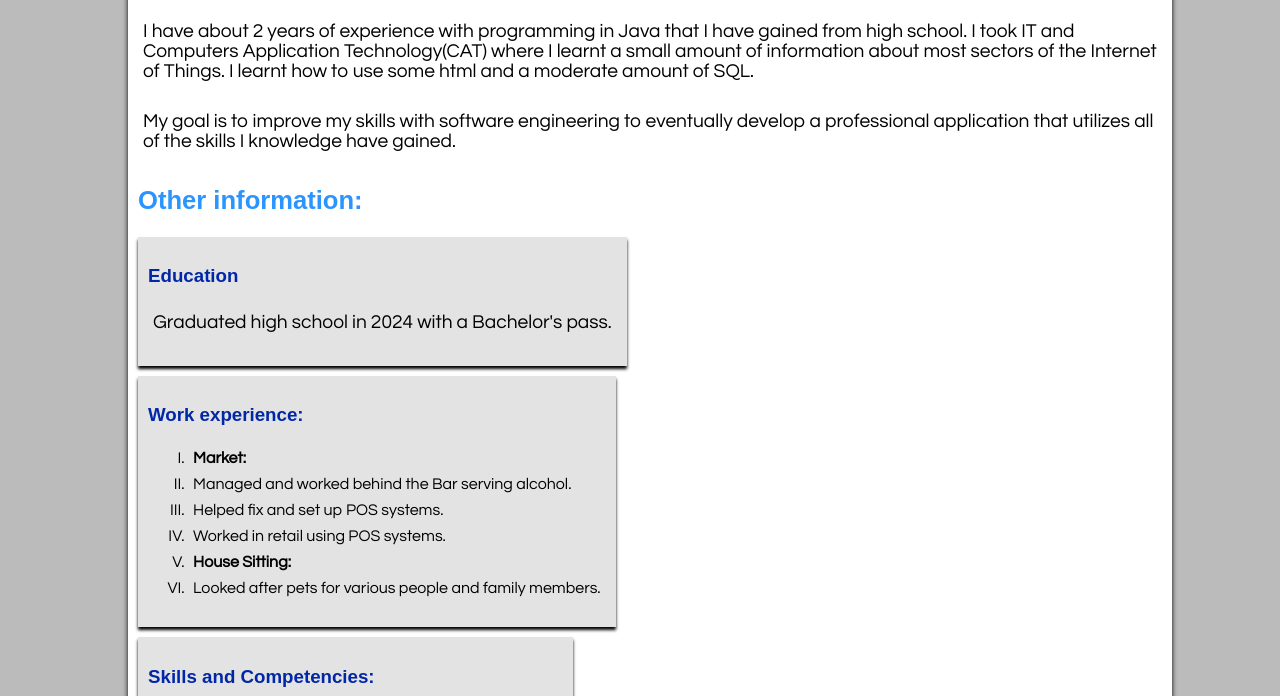
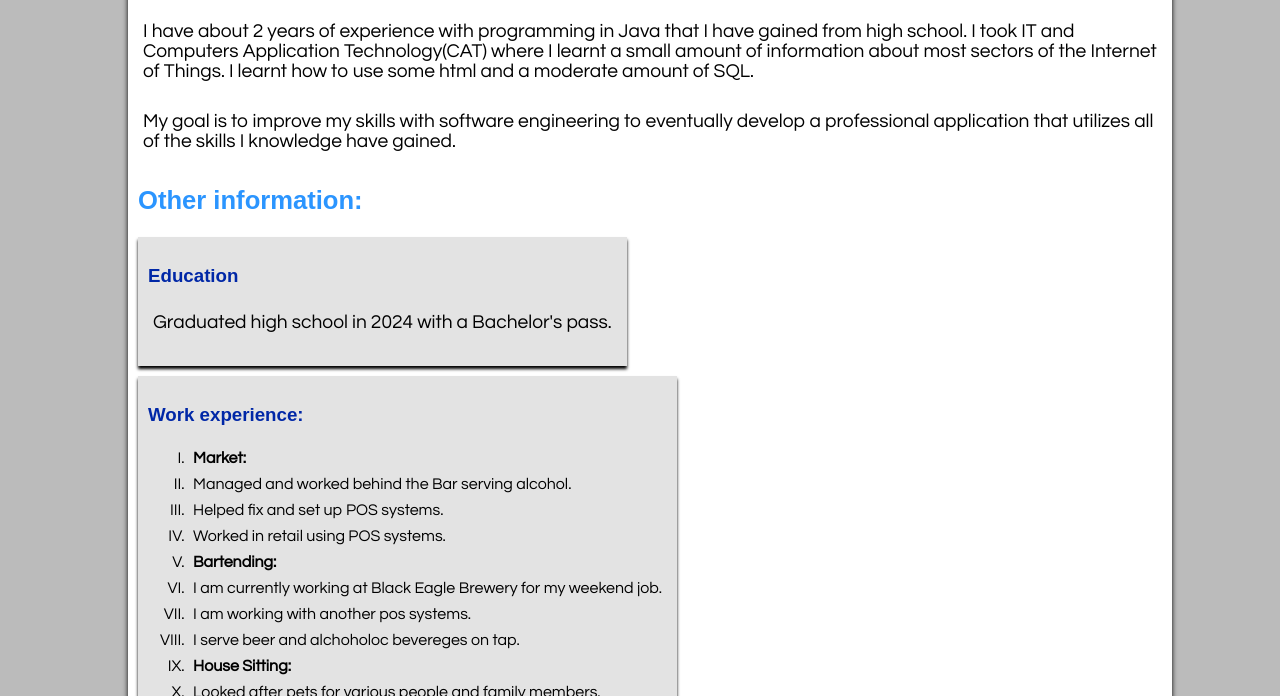
Before and after one commit to Cardinal117/myCv, a plain HTML site: page index.html in a window 1280 px wide. Shown: the part 256-952 px from the top of the page. Drawn offline with nearby package versions, Linux system fonts and the light colour scheme.

Commit message:
Update index.html

```diff
--- a/index.html
+++ b/index.html
@@ -61,6 +61,11 @@
       <li>Managed and worked behind the Bar serving alcohol.</li>
       <li>Helped fix and set up POS systems.</li>
       <li>Worked in retail using POS systems.</li>
+
+      <li><b>Bartending:</b></li>
+      <li>I am currently working at Black Eagle Brewery for my weekend job.</li>
+      <li>I am working with another pos systems.</li>
+      <li>I serve beer and alchoholoc bevereges on tap.</li>
 
       <li><b>House Sitting:</b></li>
       <li>Looked after pets for various people and family members.</li>
```
